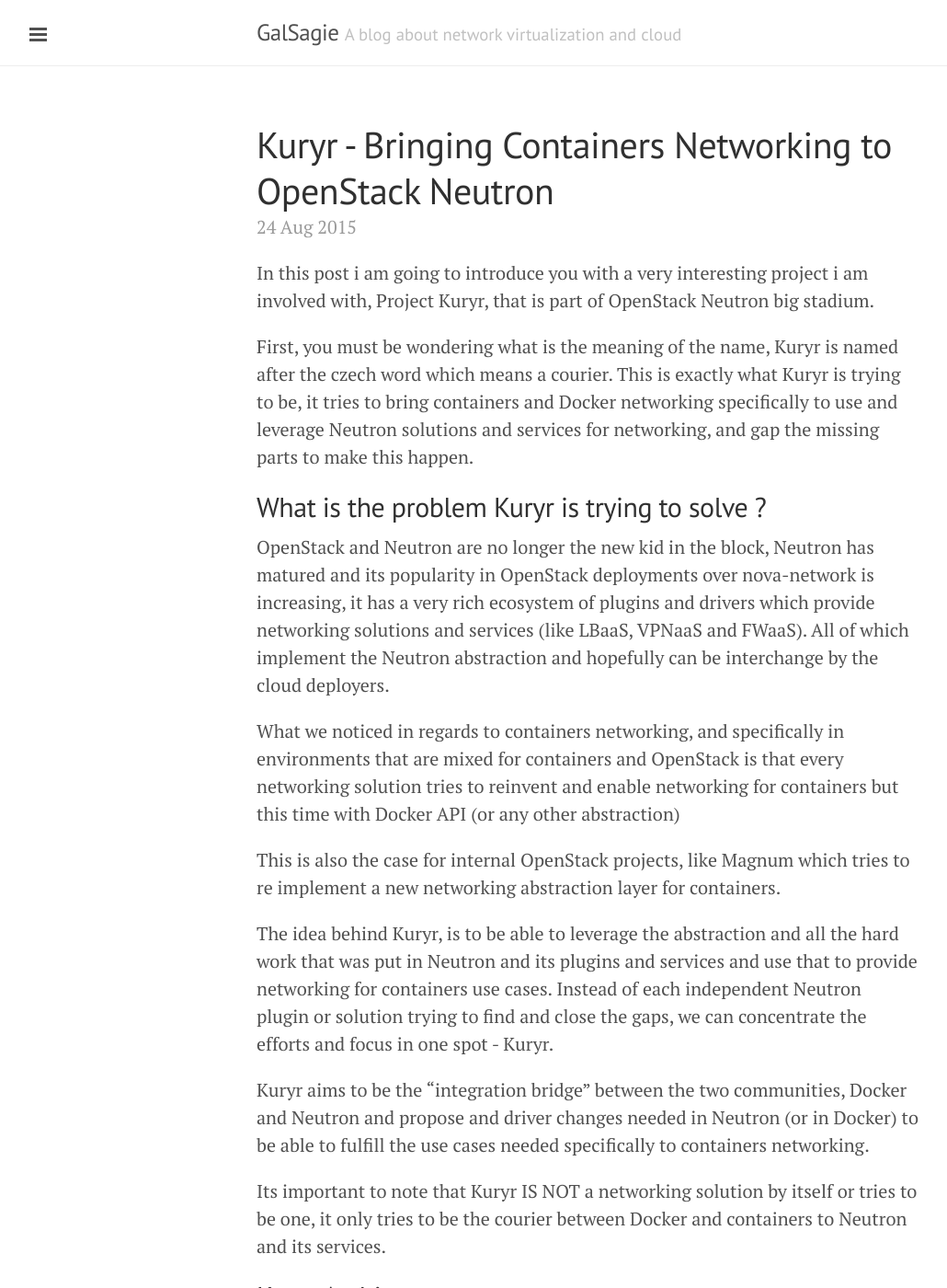
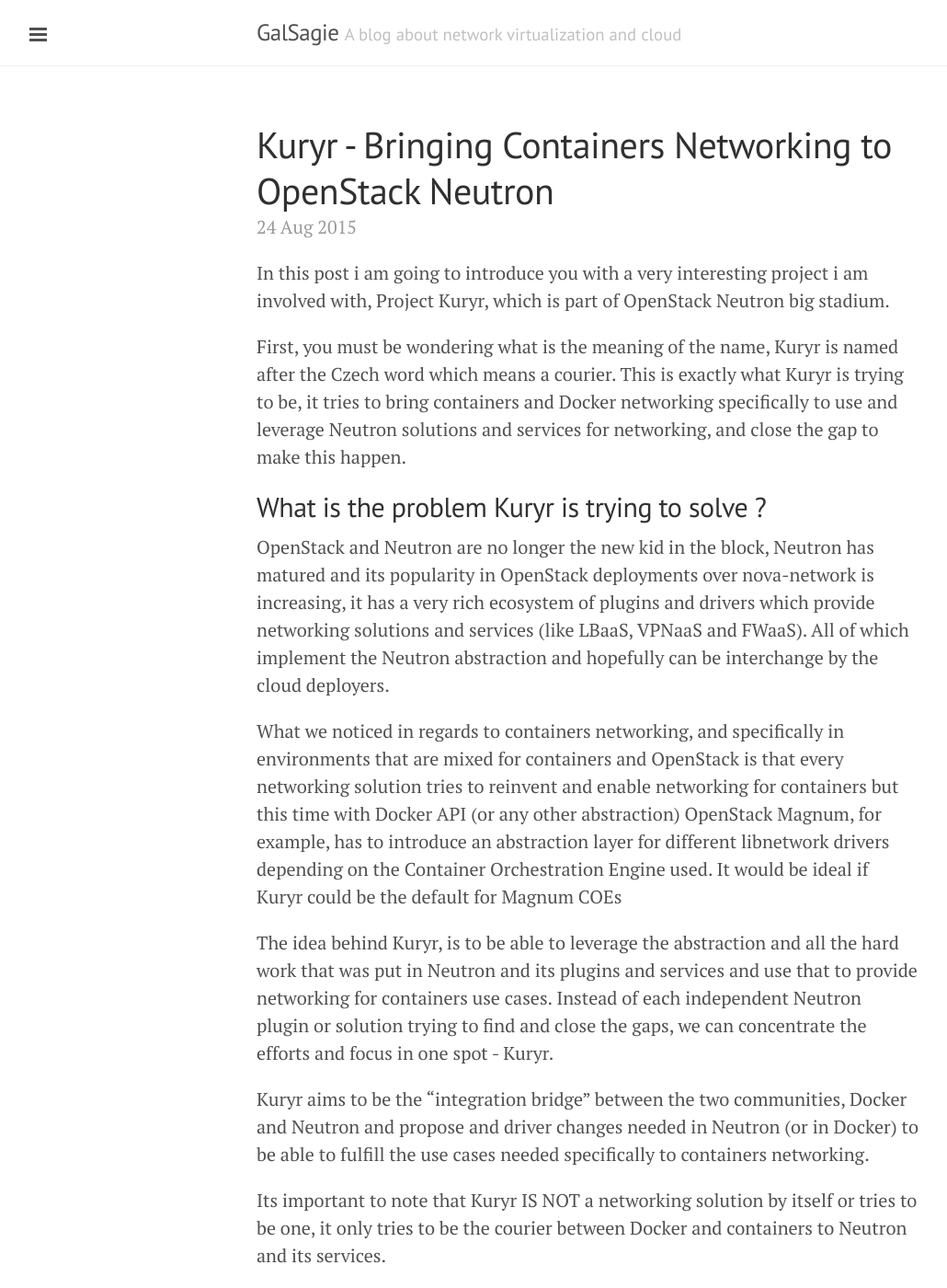
Before and after one commit to GalSagie/GalSagie.github.io, a Jekyll site: the page built from _posts/2015-08-24-kuryr-part1.md, in a window 1280 px wide and 1400 px high. Shown: the whole window at 92% size, without its empty margins (1-1031 px from the left). Built offline with Jekyll 4.4.1, drawn with Linux system fonts in a browser that asks for light colours; Markdown is read by kramdown in place of the engine named in the settings; comment, search, counter and statistics services are not loaded.

Commit message:
Fixed to kuryr post

```diff
--- a/_posts/2015-08-24-kuryr-part1.md
+++ b/_posts/2015-08-24-kuryr-part1.md
@@ -18,10 +18,10 @@ tags:
 - Docker
 ---
 
-In this post i am going to introduce you with a very interesting project i am involved with, Project Kuryr,  that is part of OpenStack Neutron big stadium.
+In this post i am going to introduce you with a very interesting project i am involved with, Project Kuryr,  which is part of OpenStack Neutron big stadium.
 
-First, you must be wondering what is the meaning of the name, Kuryr is named after the czech word which means a courier.
-This is exactly what Kuryr is trying to be, it tries to bring containers and Docker networking specifically to use and leverage Neutron solutions and services for networking, and gap the missing parts to make this happen.
+First, you must be wondering what is the meaning of the name, Kuryr is named after the Czech word which means a courier.
+This is exactly what Kuryr is trying to be, it tries to bring containers and Docker networking specifically to use and leverage Neutron solutions and services for networking, and close the gap to make this happen.
 
 ## What is the problem Kuryr is trying to solve ?
 
@@ -29,8 +29,7 @@ OpenStack and Neutron are no longer the new kid in the block, Neutron has mature
 All of which implement the Neutron abstraction and hopefully can be interchange by the cloud deployers.
 
 What we noticed in regards to containers networking, and specifically in environments that are mixed for containers and OpenStack is that every networking solution tries to reinvent and enable networking for containers but this time with Docker API (or any other abstraction)
-
-This is also the case for internal OpenStack projects, like Magnum which tries to re implement a new networking abstraction layer for containers.
+OpenStack Magnum, for example, has to introduce an abstraction layer for different libnetwork drivers depending on the Container Orchestration Engine used. It would be ideal if Kuryr could be the default for Magnum COEs
 
 The idea behind Kuryr, is to be able to leverage the abstraction and all the hard work that was put in Neutron and its plugins and services and use that to provide networking for containers use cases.
 Instead of each independent Neutron plugin or solution trying to find and close the gaps, we can concentrate the efforts and focus in one spot - Kuryr.
```
